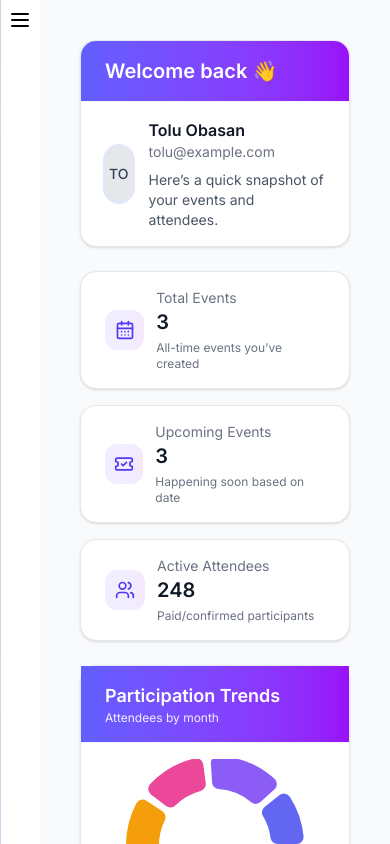
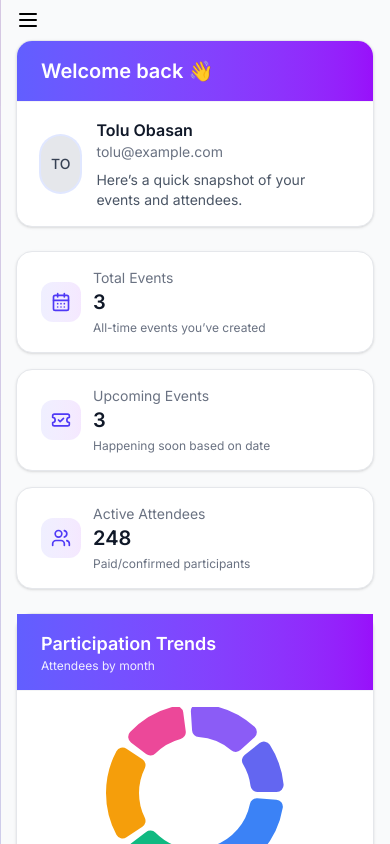
Before and after one commit to obasanmichael/event-manager-app, a Next.js app: page /app in a window 390 px wide. Shown: the top 844 px of the page. Built offline with nearby package versions, Linux system fonts and the light colour scheme.

Commit message:
ft: made ui changes

```diff
--- a/app/app/attendees/page.tsx
+++ b/app/app/attendees/page.tsx
@@ -38,7 +38,7 @@ const AttendeesPage = () => {
   };
 
   return (
-    <div className="p-6 space-y-4">
+    <div className="px-4 lg:p-6 space-y-4">
       <div className="flex items-center justify-between">
         <h1 className="text-2xl font-bold">Attendees</h1>
         <Button
--- a/app/app/events/page.tsx
+++ b/app/app/events/page.tsx
@@ -57,7 +57,7 @@ const EventsPage = () => {
   };
 
   return (
-    <div className="lg:p-6">
+    <div className="lg:p-6 px-4">
       {/* Page Header */}
       <div className="flex justify-between items-center mb-6">
         <h1 className="text-2xl font-bold">Your Events</h1>
--- a/app/app/layout.tsx
+++ b/app/app/layout.tsx
@@ -16,7 +16,7 @@ export default function DashboardLayout({
         <SideBar />
 
         {/* Main Content */}
-        <main className="flex-1 p-6 bg-gray-50">{children}</main>
+        <main className="flex-1 pt-10 bg-gray-50">{children}</main>
       </body>
     </html>
   );
--- a/app/app/page.tsx
+++ b/app/app/page.tsx
@@ -37,7 +37,7 @@ export default function DashboardPage() {
   ];
 
   return (
-    <div className="p-4 lg:p-6 space-y-6">
+    <div className="px-4 lg:p-6 space-y-6">
       {/* Grid: 12 cols on desktop → 2-column layout */}
       <div className="grid grid-cols-1 xl:grid-cols-12 gap-6">
         {/* Left column */}
--- a/app/app/settings/page.tsx
+++ b/app/app/settings/page.tsx
@@ -20,7 +20,7 @@ export default function SettingsPage() {
   };
 
   return (
-    <div className="max-h-screen bg-gray-50 py-8 px-4 sm:px-6 lg:px-8">
+    <div className="max-h-screen bg-gray-50 lg:p-8 px-4">
       <div className="max-w-4xl mx-auto space-y-8">
         {/* Profile Section */}
         <Card className="shadow-md rounded-2xl overflow-hidden">
--- a/app/components/Avatar.tsx
+++ b/app/components/Avatar.tsx
@@ -21,9 +21,9 @@ export const AvatarImage = ({ src, alt }: { src: string; alt?: string }) => (
     src={src}
     alt={alt ?? "Avatar"}
     fill
-    className="object-cover rounded-full" // keep it circular if used for avatars
-    sizes="(max-width: 768px) 40px, 80px" // adjust sizes for responsiveness
-    priority // eager load if it's a profile pic (can remove for lazy load)
+    className="object-cover rounded-full"
+    sizes="(max-width: 768px) 40px, 80px"
+    priority
   />
 );
 
--- a/app/components/app/SideBar.tsx
+++ b/app/components/app/SideBar.tsx
@@ -28,7 +28,7 @@ const Sidebar = () => {
 
   return (
     <>
-      <div className="lg:hidden shadow-sm p-2 ">
+      <div className="lg:hidden pt-2 pl-4 fixed w-full bg-gray-50 z-50">
         <button onClick={() => setIsMobileOpen(true)}>
           <Menu size={24} />
         </button>
@@ -42,7 +42,7 @@ const Sidebar = () => {
       )}
       <div
         className={`h-screen lg:relative fixed top-0 left-0 z-50 transition-all duration-300 flex flex-col
-        ${collapsed ? "lg:w-20" : "lg:w-64"}
+        ${collapsed ? "lg:w-15" : "lg:w-64"}
         bg-gradient-to-br from-blue-900 via-purple-900 to-indigo-800 text-white
         ${
           isMobileOpen
--- a/app/components/app/layout.tsx
+++ /dev/null
@@ -1,22 +0,0 @@
-import { Inter } from "next/font/google";
-import SideBar from "./SideBar";
-
-const inter = Inter({ subsets: ["latin"] });
-
-export default function DashboardLayout({
-  children,
-}: {
-  children: React.ReactNode;
-}) {
-  return (
-    <html lang="en">
-      <body className={`${inter.className} flex min-h-screen`}>
-        {/* Sidebar */}
-        <SideBar />
-
-        {/* Main Content */}
-        <main className="flex-1 p-6 bg-gray-50">{children}</main>
-      </body>
-    </html>
-  );
-}
```
